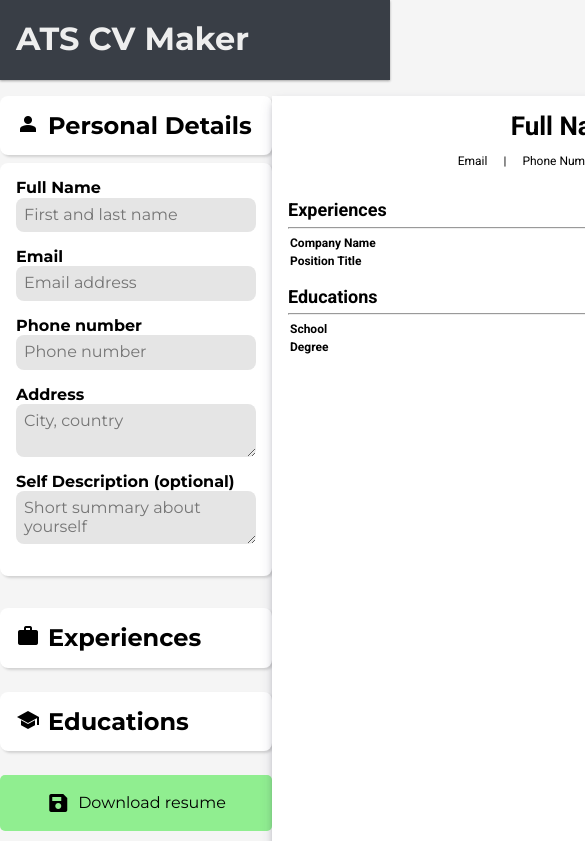
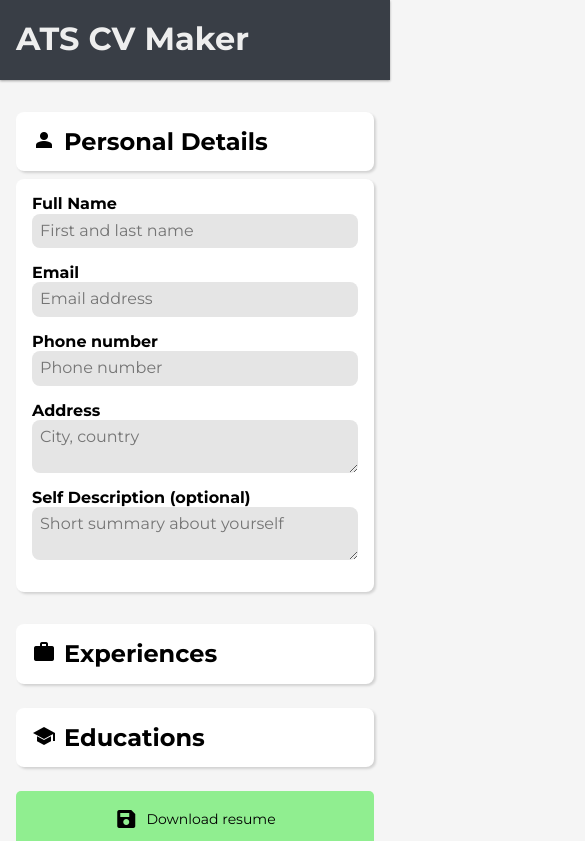
Before and after one commit to fahryanputra/CV-maker, a React (Vite) app: page / in a window 390 px wide. Shown: the top 841 px of the page, 585 px wide, since content can reach past the window. Built offline with nearby package versions, Linux system fonts and the light colour scheme.

Commit message:
Add basic media queries

```diff
--- a/package.json
+++ b/package.json
@@ -11,6 +11,7 @@
   },
   "dependencies": {
     "jspdf": "^2.5.1",
+    "jspdf-html2canvas": "^1.5.2",
     "normalize.css": "^8.0.1",
     "react": "^18.2.0",
     "react-dom": "^18.2.0",
--- a/src/App.jsx
+++ b/src/App.jsx
@@ -1,4 +1,5 @@
 import "./styles/App.css";
+import "normalize.css";
 import Content from "./components/Content";
 import Header from "./components/Header";
 import Footer from "./components/Footer";
--- a/src/components/forms/InputForm.jsx
+++ b/src/components/forms/InputForm.jsx
@@ -4,7 +4,7 @@ import PersonalDetails from "./PersonalDetails";
 import Education from "./Education";
 import Experience from "./Experience";
 import { useState } from "react";
-import { jsPDF } from "jspdf";
+import jsPDF from "jspdf";
 
 function InputForm({ data, setData }) {
   function handleChange(e, formName, id, inputName) {
@@ -20,7 +20,6 @@ function InputForm({ data, setData }) {
   function printResume() {
     const resume = new jsPDF("portrait", "pt", "a4");
     let pageCount = resume.internal.getNumberOfPages();
-
     resume.html(document.querySelector(".resume")).then(() => {
       resume.deletePage(pageCount + 1);
       resume.save("resume.pdf");
--- a/src/main.jsx
+++ b/src/main.jsx
@@ -1,8 +1,6 @@
 import React from "react";
 import ReactDOM from "react-dom/client";
 import App from "./App.jsx";
-import "./styles/index.css";
-import "normalize.css";
 
 ReactDOM.createRoot(document.getElementById("root")).render(
   <React.StrictMode>
--- a/src/styles/Content.css
+++ b/src/styles/Content.css
@@ -1,4 +1,13 @@
 .content {
   display: flex;
-  justify-content: space-evenly;
+  justify-content: center;
+  gap: 2rem;
 }
+
+@media (max-width: 480px) {
+  .content {
+    display: flex;
+    flex-direction: column;
+    padding: 1rem;
+  }
+}
--- a/src/styles/InputForm.css
+++ b/src/styles/InputForm.css
@@ -3,4 +3,11 @@
   flex-direction: column;
   gap: 1rem;
   font-family: "Montserrat", sans-serif;
+  width: 30vw;
 }
+
+@media (max-width: 480px) {
+  .input-form {
+    width: 100%;
+  }
+}
--- a/src/styles/InputGroup.css
+++ b/src/styles/InputGroup.css
@@ -1,7 +1,7 @@
 .input-group {
   display: flex;
   flex-direction: column;
-  width: 15rem;
+  width: 100%;
   margin-bottom: 1rem;
 }
 
--- a/src/styles/Resume.css
+++ b/src/styles/Resume.css
@@ -21,3 +21,9 @@ p {
   margin-top: 8px;
   margin-bottom: 8px;
 }
+
+@media (max-width: 480px) {
+  .preview {
+    visibility: hidden;
+  }
+}
```
Also changed, not shown: 1 other file (tests, documents, lock files or other folders).
